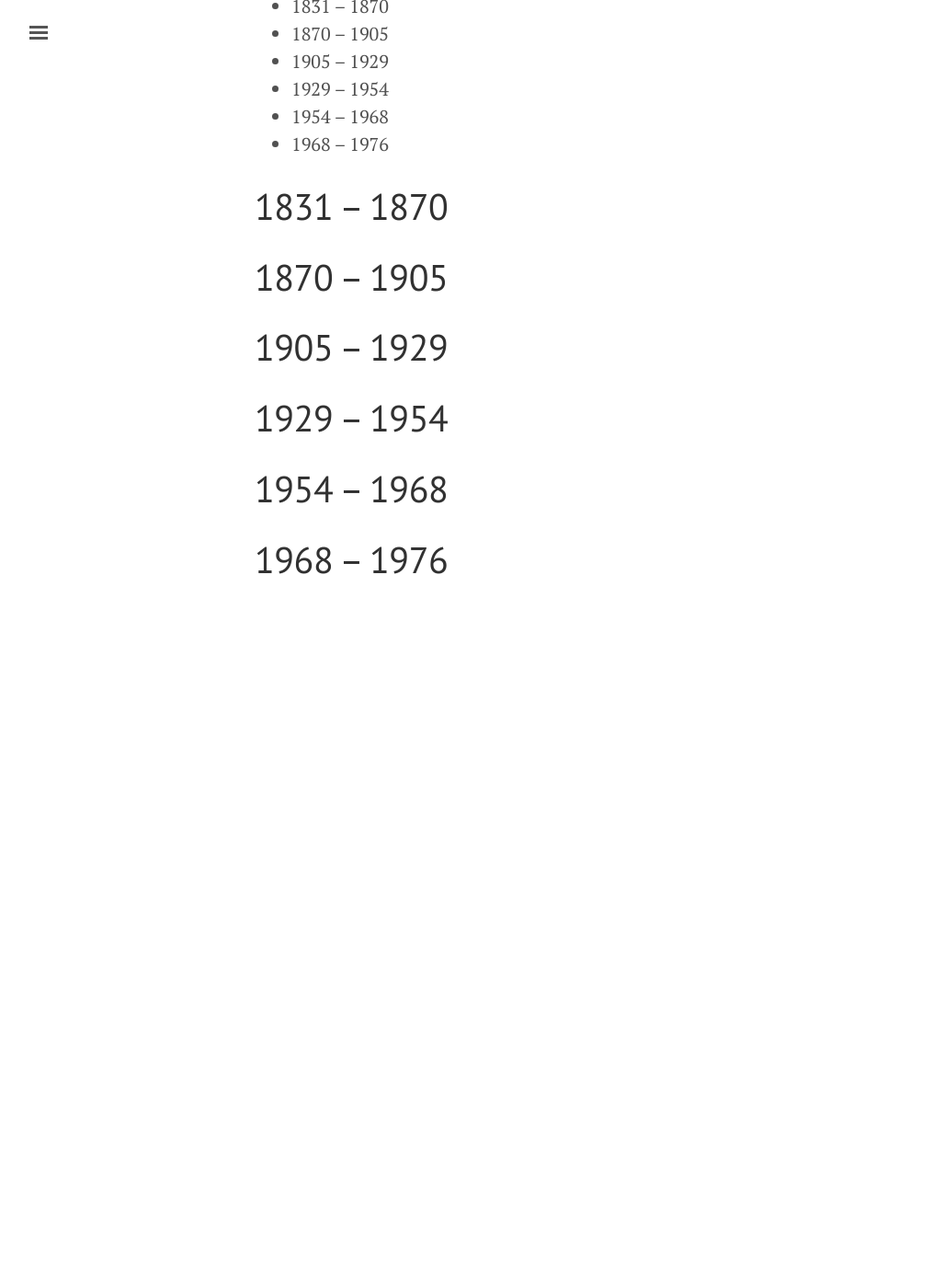
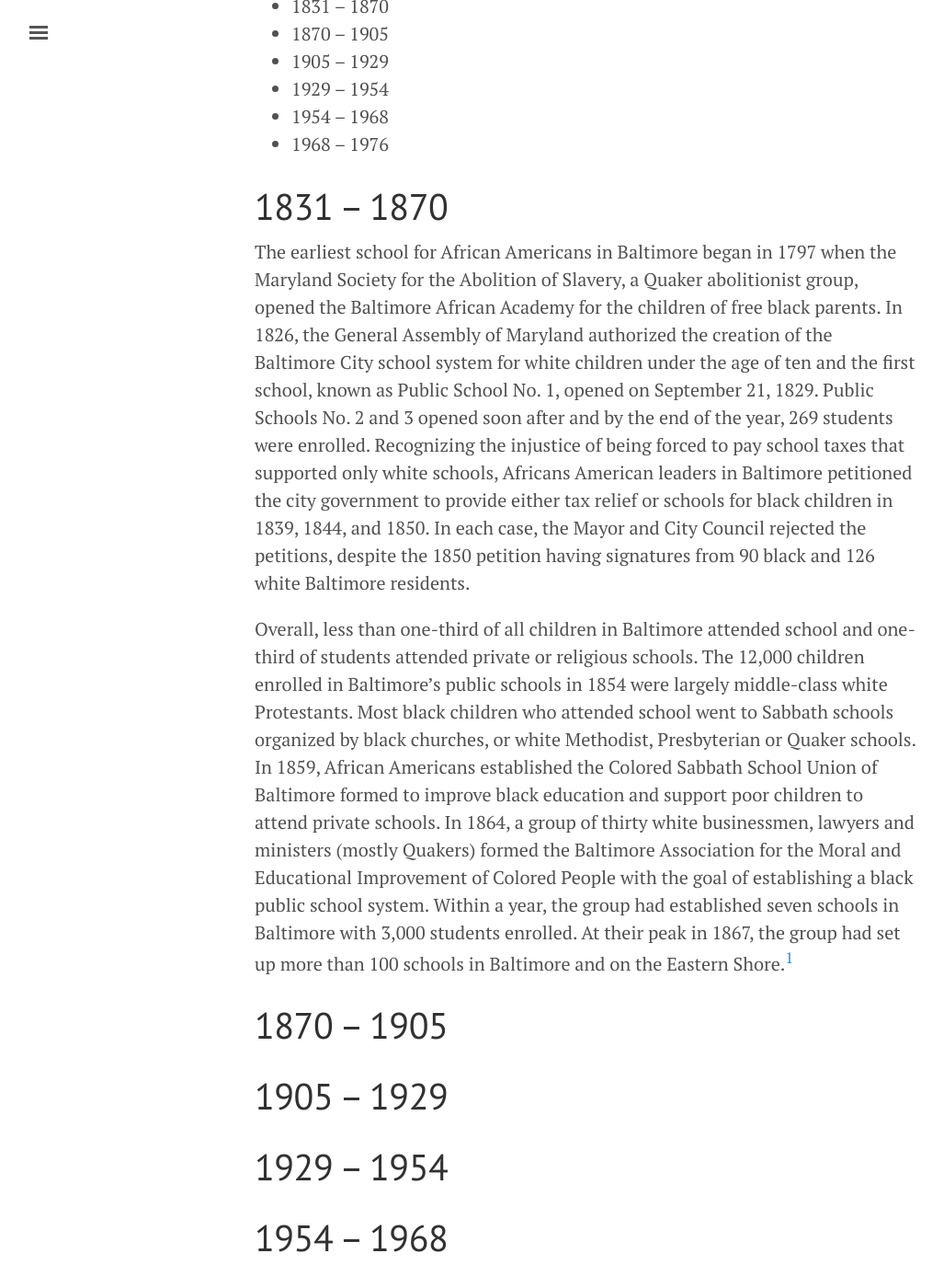
Before and after one commit to baltimoreheritage/civil-rights-heritage, a Jekyll site: the page built from equal-education.md, in a window 1280 px wide and 1400 px high, scrolled down 387 px. Shown: the whole window at 92% size, without its empty margins (3-1030 px from the left). Built offline with Jekyll 4.4.1, drawn with Linux system fonts in a browser that asks for light colours; nearby versions of some CDN libraries; comment, search, counter and statistics services are not loaded; before the commit the page ends 1100 px from its top, so only the background shows below that.

Commit message:
Add notes to Equal Education study

```diff
--- a/equal-education.md
+++ b/equal-education.md
@@ -16,6 +16,11 @@ tags: draft
 
 # 1831 – 1870
 
+The earliest school for African Americans in Baltimore began in 1797 when the Maryland Society for the Abolition of Slavery, a Quaker abolitionist group, opened the Baltimore African Academy for the children of free black parents. In 1826, the General Assembly of Maryland authorized the creation of the Baltimore City school system for white children under the age of ten and the first school, known as Public School No. 1, opened on September 21, 1829. Public Schools No. 2 and 3 opened soon after and by the end of the year, 269 students were enrolled. Recognizing the injustice of being forced to pay school taxes that supported only white schools, Africans American leaders in Baltimore petitioned the city government to provide either tax relief or schools for black children in 1839, 1844, and 1850. In each case, the Mayor and City Council rejected the petitions, despite the 1850 petition having signatures from 90 black and 126 white Baltimore residents.
+
+Overall, less than one-third of all children in Baltimore attended school and one-third of students attended private or religious schools. The 12,000 children enrolled in Baltimore’s public schools in 1854 were largely middle-class white Protestants. Most black children who attended school went to Sabbath schools organized by black churches, or white Methodist, Presbyterian or Quaker schools. In 1859, African Americans established the Colored Sabbath School Union of Baltimore formed to improve black education and support poor children to attend private schools. In 1864, a group of thirty white businessmen, lawyers and ministers (mostly Quakers) formed the Baltimore Association for the Moral and Educational Improvement of Colored People with the goal of establishing a black public school system. Within a year, the group had established seven schools in Baltimore with 3,000 students enrolled. At their peak in 1867, the group had set up more than 100 schools in Baltimore and on the Eastern Shore.[^1]
+
+
 # 1870 – 1905
 
 # 1905 – 1929
@@ -25,3 +30,5 @@ tags: draft
 # 1954 – 1968
 
 # 1968 – 1976
+
+[^1]:	Brown in Baltimore
```
